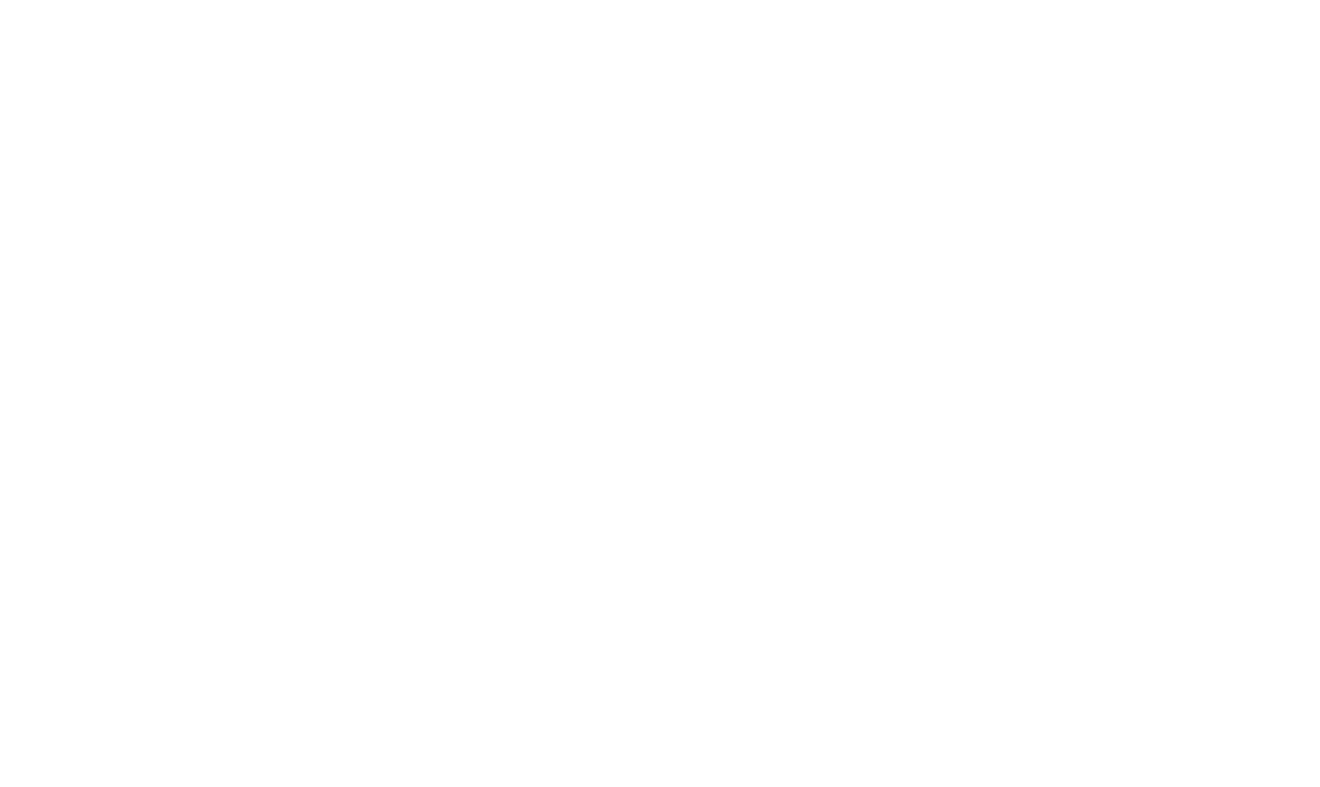
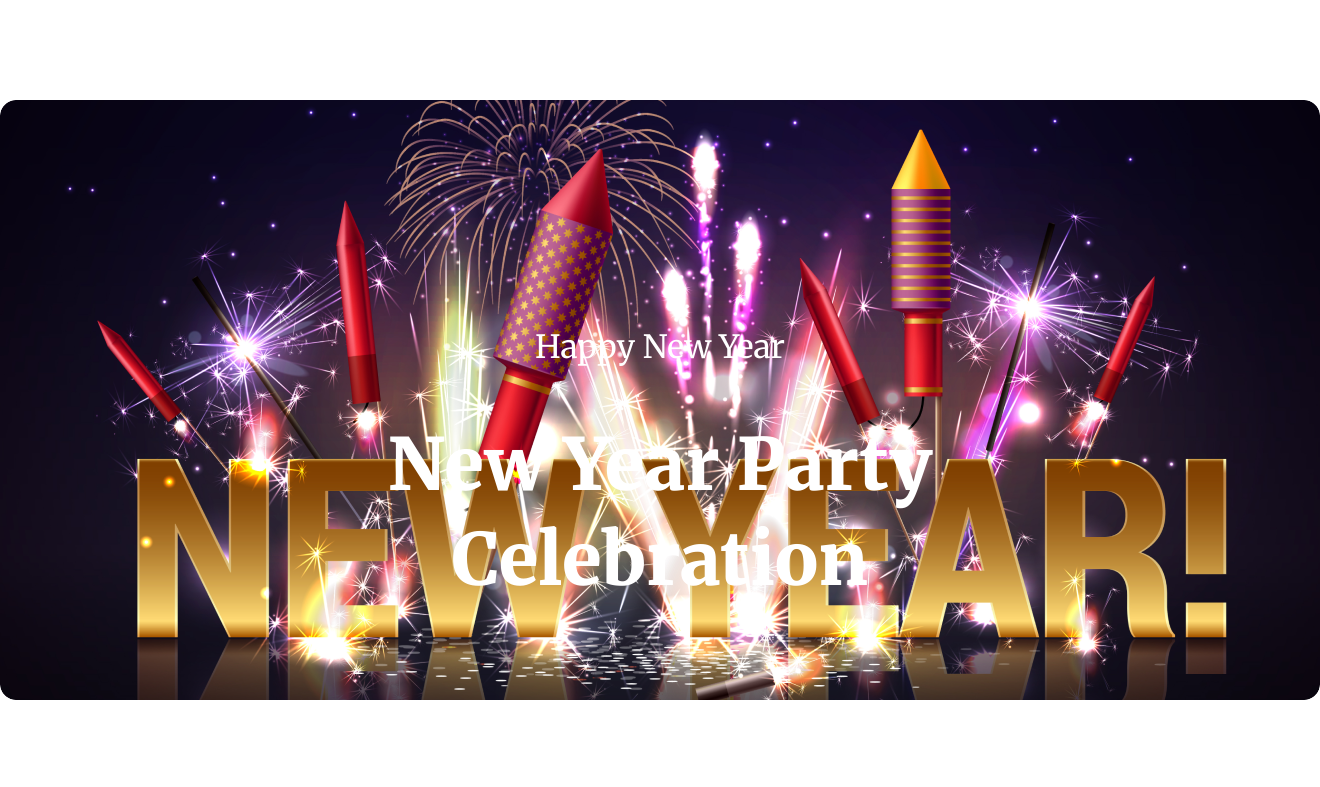
Before and after one commit to RIRony9898/assignment-1-web9-4173, a plain HTML site: page index.html in a window 1280 px wide. Shown: the whole page, 1320 px wide, since content can reach past the window. Drawn offline with Linux system fonts and the light colour scheme.

Commit message:
banner section done

```diff
--- a/index.html
+++ b/index.html
@@ -14,7 +14,14 @@
     <link rel="stylesheet" href="./styles/style.css" />
   </head>
   <body>
-    <header></header>
+    <header>
+      <div class="banner">
+        <div class="banner-content">
+          <h3 class="new-year-greeting">Happy New Year</h3>
+          <h1 class="banner-title">New Year Party Celebration</h1>
+        </div>
+      </div>
+    </header>
     <main></main>
     <footer></footer>
   </body>
--- a/styles/style.css
+++ b/styles/style.css
@@ -1,8 +1,41 @@
 /* Shared styles */
 
 * {
-    padding: 0;
-    margin: 0;
-    max-width: 1600px;
-    font-family: 'Merriweather', serif;
+  padding: 0;
+  margin: 0;
+  max-width: 1600px;
+  font-family: "Merriweather", serif;
+  margin: 50px auto 0px;
 }
+
+/* Header section styles */
+.banner {
+  background-image: url("../assets/images/Banner\ Image.png");
+  width: 1320px;
+  height: 600px;
+  /* padding: 50px 140px 0px; */
+  background-repeat: no-repeat;
+  border-radius: 16px;
+  /* background: linear-gradient(180deg, #070211 0%, rgba(7, 2, 17, 0.00) 100%); */
+}
+
+.banner-content {
+  padding: 177px 344px;
+}
+
+.new-year-greeting {
+  color: #fff;
+  text-align: center;
+  font-size: 32px;
+  font-weight: 400;
+}
+
+.banner-title {
+  color: #fff;
+  text-align: center;
+  font-size: 72px;
+  font-weight: 900;
+  line-height: 95px; /* 131.944% */
+}
+/* Main section styles */
+/* Footer section styles */
```
